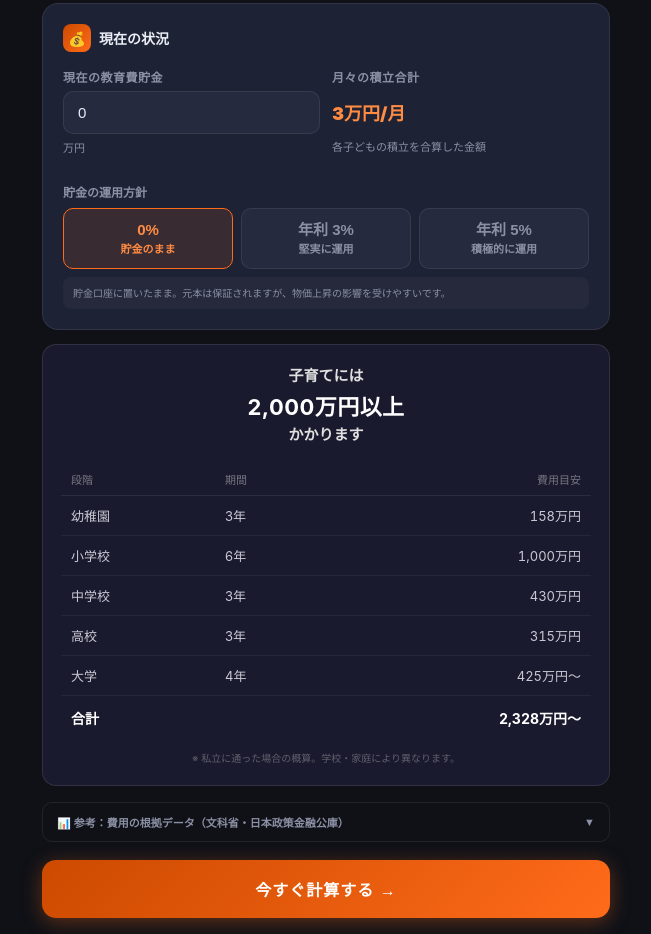
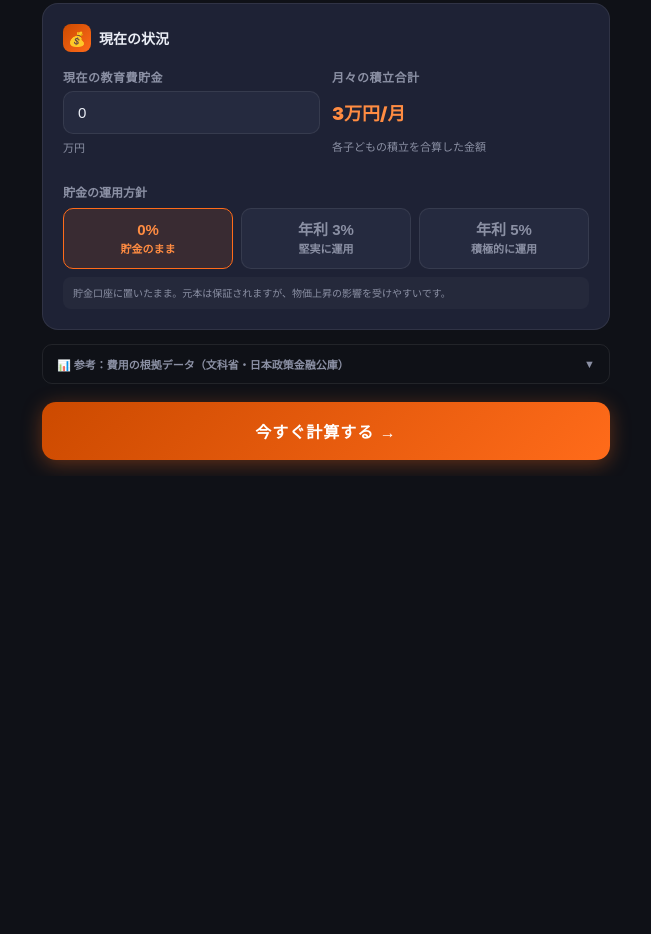
Before and after one commit to tatsuya27/edu-simulator, a plain HTML site: page index.html in a window 1280 px wide. Shown: the part 840-1774 px from the top of the page, without its empty margins (314-965 px from the left). After the commit the page ends 1316 px from the top, so only its background shows below. Drawn offline with Linux system fonts and the light colour scheme.

Commit message:
子育て総費用サマリーテーブル削除

```diff
--- a/index.html
+++ b/index.html
@@ -272,16 +272,6 @@
   .ref-table tbody tr:last-child td { border-bottom: none; }
   .ref-table .num { text-align: right; font-variant-numeric: tabular-nums; }
   .ref-note { font-size: 10px; color: var(--text2); margin-top: 8px; line-height: 1.6; }
-  .cost-summary-wrap { background: #1a1a2e; border: 1px solid rgba(255,255,255,0.1); border-radius: 14px; padding: 20px 18px; margin-bottom: 16px; }
-  .cost-summary-headline { font-size: 15px; font-weight: 700; color: #e0e0e0; text-align: center; margin-bottom: 16px; line-height: 1.5; }
-  .cost-summary-amount { font-size: 22px; color: #fff; display: block; margin-top: 4px; letter-spacing: 0.02em; }
-  .cost-summary-table { width: 100%; border-collapse: collapse; font-size: 13px; }
-  .cost-summary-table thead th { padding: 8px 10px; color: rgba(255,255,255,0.4); font-weight: 500; font-size: 11px; border-bottom: 1px solid rgba(255,255,255,0.08); text-align: left; }
-  .cost-summary-table thead th:last-child { text-align: right; }
-  .cost-summary-table tbody td { padding: 10px 10px; color: #c8c8d4; border-bottom: 1px solid rgba(255,255,255,0.05); }
-  .cost-summary-table tbody td:last-child { text-align: right; font-variant-numeric: tabular-nums; }
-  .cost-summary-total td { color: #fff !important; font-weight: 700; font-size: 14px; border-top: 1px solid rgba(255,255,255,0.15); border-bottom: none !important; padding-top: 12px !important; }
-  .cost-summary-note { font-size: 10px; color: rgba(255,255,255,0.3); margin-top: 12px; text-align: center; }
 
   /* ===== PRINT BTN ===== */
   .print-btn {
@@ -481,24 +471,6 @@
     <div class="strategy-desc" id="strategy-desc">
       貯金口座に置いたまま。元本は保証されますが、物価上昇の影響を受けやすいです。
     </div>
-  </div>
-
-  <div class="cost-summary-wrap">
-    <div class="cost-summary-headline">子育てには<span class="cost-summary-amount">2,000万円以上</span>かかります</div>
-    <table class="cost-summary-table">
-      <thead>
-        <tr><th>段階</th><th>期間</th><th>費用目安</th></tr>
-      </thead>
-      <tbody>
-        <tr><td>幼稚園</td><td>3年</td><td>158万円</td></tr>
-        <tr><td>小学校</td><td>6年</td><td>1,000万円</td></tr>
-        <tr><td>中学校</td><td>3年</td><td>430万円</td></tr>
-        <tr><td>高校</td><td>3年</td><td>315万円</td></tr>
-        <tr><td>大学</td><td>4年</td><td>425万円〜</td></tr>
-        <tr class="cost-summary-total"><td colspan="2">合計</td><td>2,328万円〜</td></tr>
-      </tbody>
-    </table>
-    <div class="cost-summary-note">※ 私立に通った場合の概算。学校・家庭により異なります。</div>
   </div>
 
   <button class="ref-toggle" id="ref-toggle-btn" onclick="toggleRef()">
```
